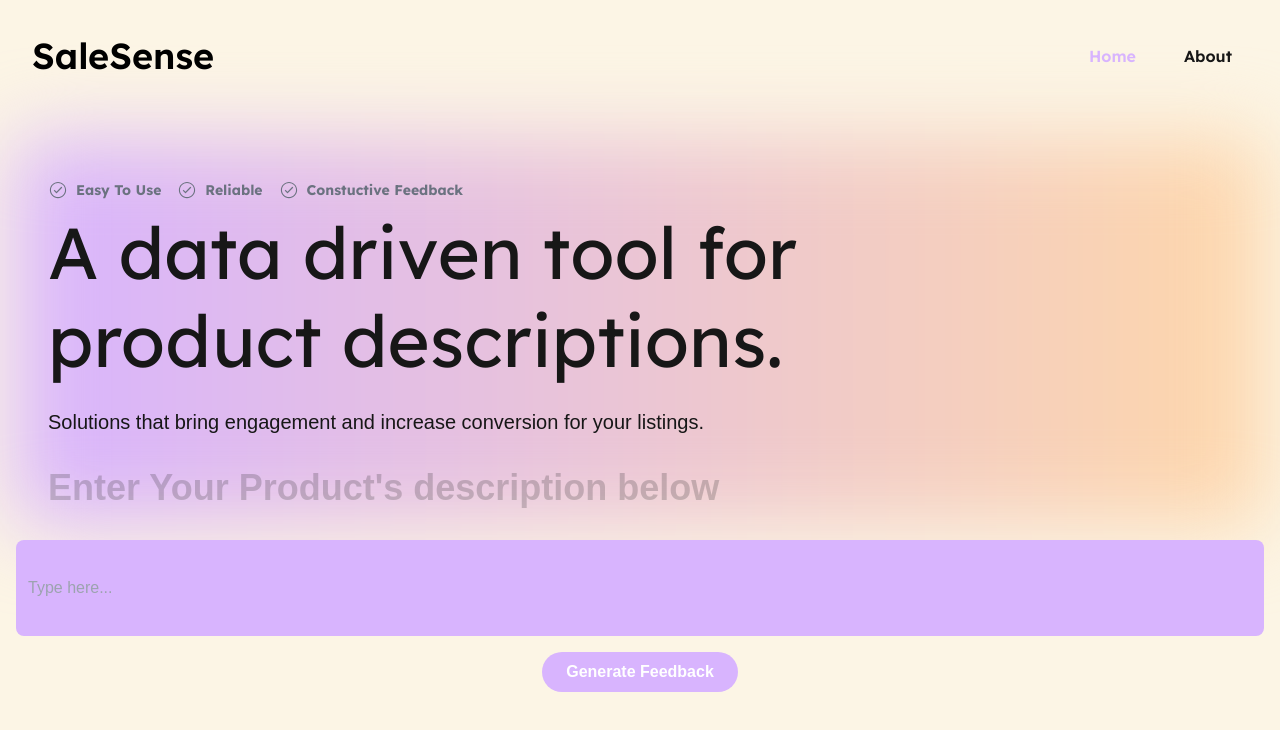
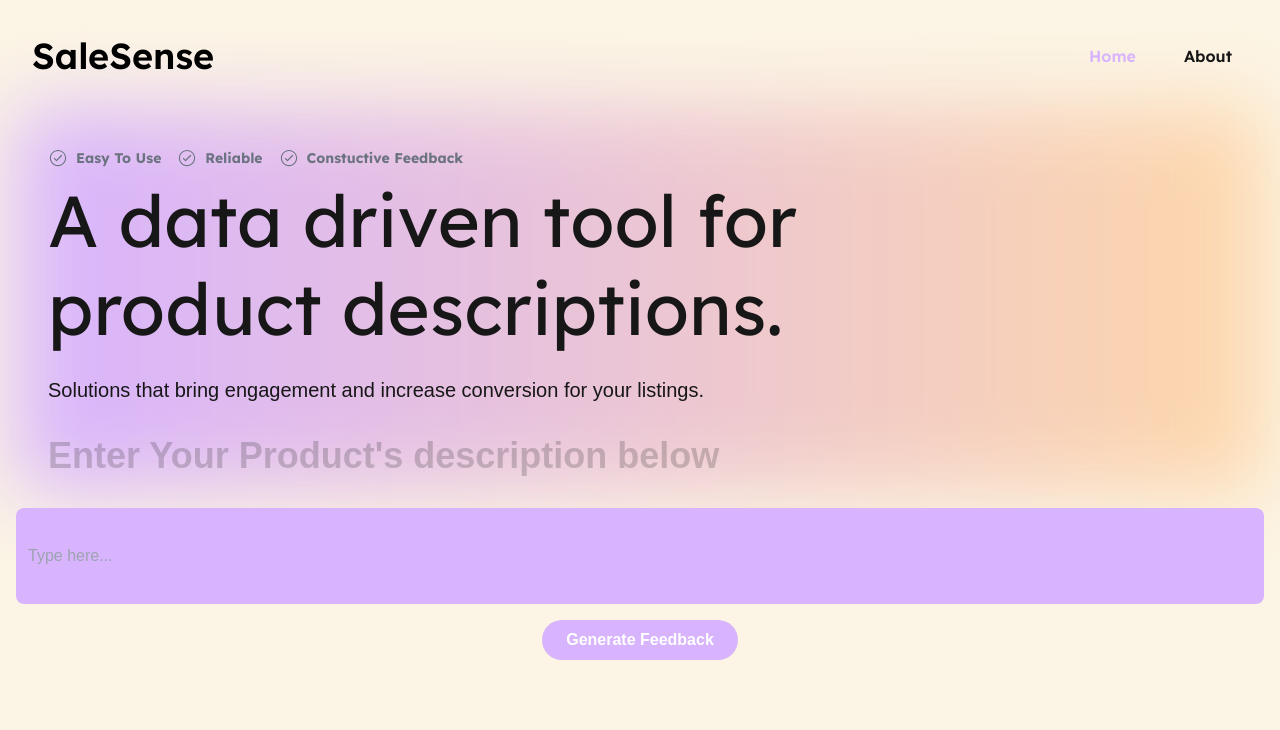
Before and after one commit to atharvanev/salesense, a Next.js app: page / in a window 1280 px wide. Shown: the top 730 px of the page. Built offline with nearby package versions, Linux system fonts and the light colour scheme.

Commit message:
minor spacing

```diff
--- a/src/components/NavBar.jsx
+++ b/src/components/NavBar.jsx
@@ -6,7 +6,7 @@ const NavBar = () => {
   const currentPath = router.pathname; // Get the current path
 
   return (
-    <nav className="w-full mt-5 font-Lexend px-8 mb-12">
+    <nav className="w-full mt-5 font-Lexend px-8">
       <div className="container mx-auto flex items-center justify-between flex-wrap md:flex-nowrap py-4">
         {/* Logo */}
         <div className="flex items-center text-4xl font-semibold text-black">
```
